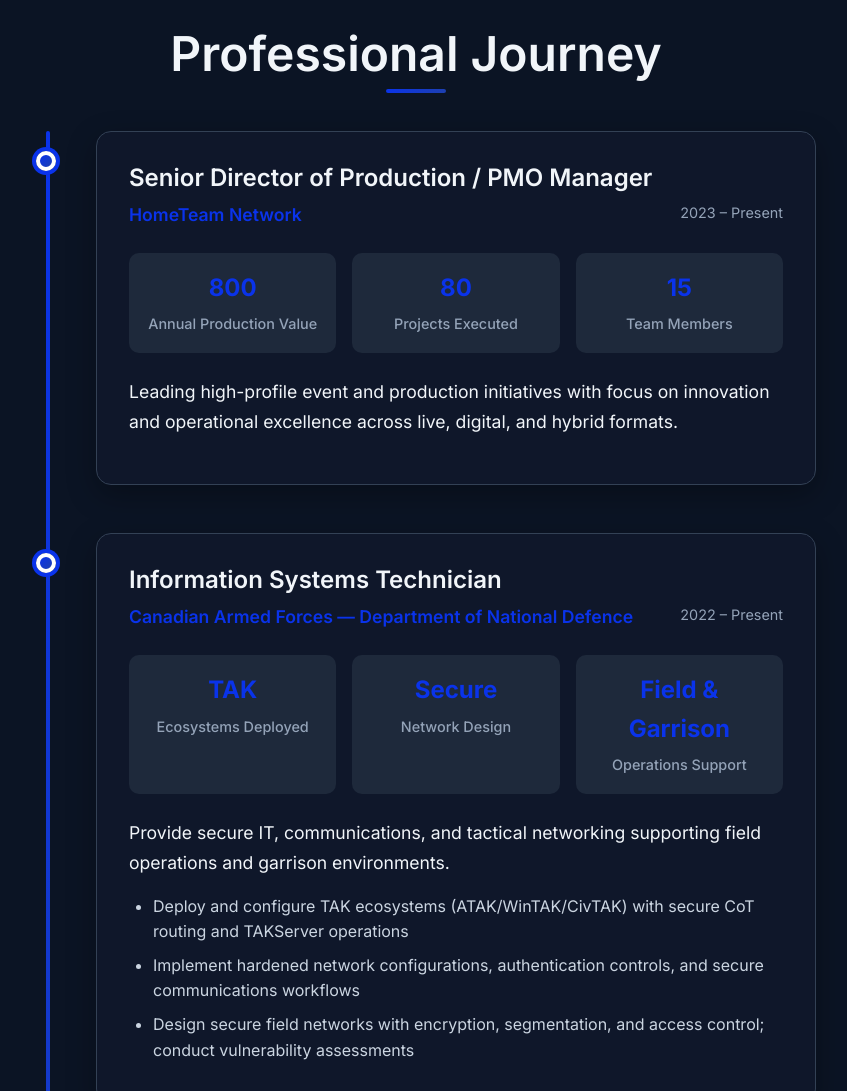
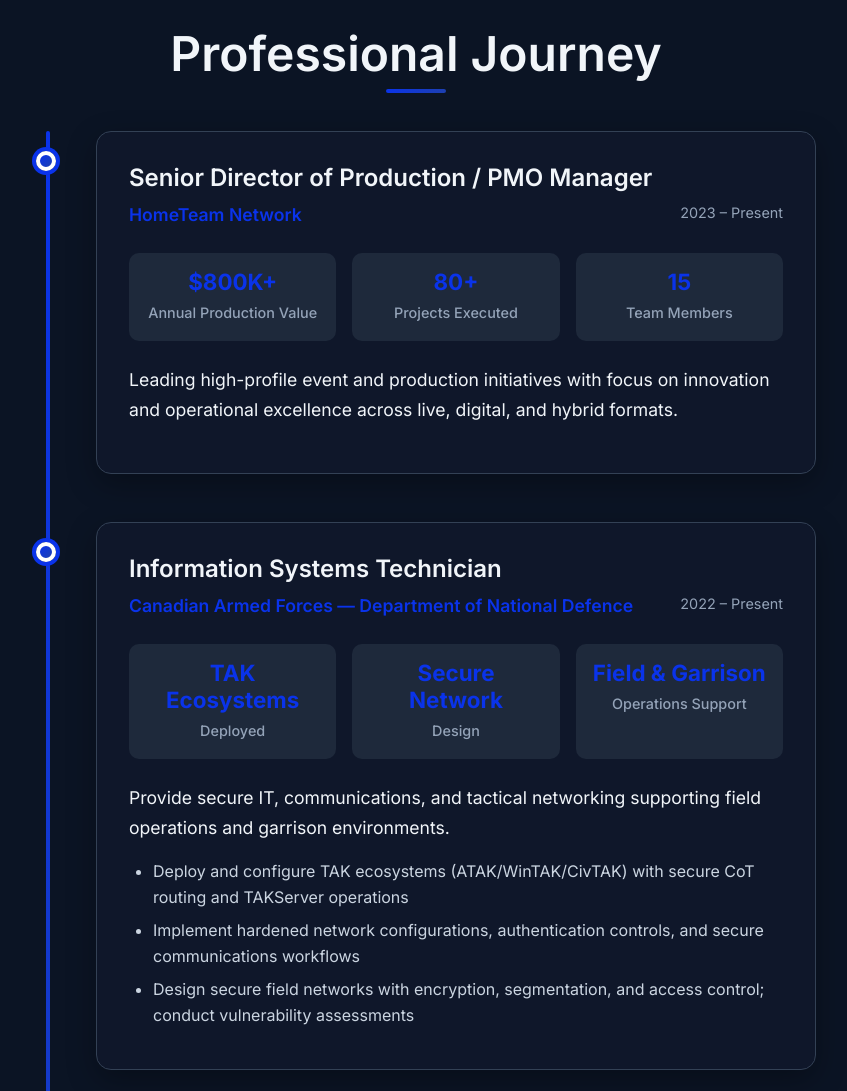
Before and after one commit to jasonjtaylor/myportfolio, a plain HTML site: page index.html in a window 1280 px wide. Shown: the part 1440-2531 px from the top of the page, without its empty margins (224-1071 px from the left). Drawn offline with Linux system fonts and the light colour scheme.

Commit message:
UI: unify metric number formatting per section (HomeTeam, Webonise, First Nations); counter preserves suffix; minor CSS tweaks

```diff
--- a/index.html
+++ b/index.html
@@ -190,12 +190,12 @@
                         </div>
                         <div class="timeline-highlights">
                             <div class="highlight-item">
-                                <span class="highlight-number">TAK</span>
-                                <span class="highlight-text">Ecosystems Deployed</span>
+                                <span class="highlight-number">TAK Ecosystems</span>
+                                <span class="highlight-text">Deployed</span>
                             </div>
                             <div class="highlight-item">
-                                <span class="highlight-number">Secure</span>
-                                <span class="highlight-text">Network Design</span>
+                                <span class="highlight-number">Secure Network</span>
+                                <span class="highlight-text">Design</span>
                             </div>
                             <div class="highlight-item">
                                 <span class="highlight-number">Field & Garrison</span>
--- a/script.js
+++ b/script.js
@@ -147,19 +147,46 @@ document.addEventListener('DOMContentLoaded', function() {
     window.addEventListener('scroll', requestParallaxUpdate, { passive: true });
 
     // Add counter animation for statistics
-    const animateCounter = (element, target, duration = 2000) => {
+    const animateCounter = (element, target, originalText, duration = 2000) => {
         let start = 0;
         const increment = target / (duration / 16);
+
+        // Check if element has separate main and suffix spans (new structure)
+        const mainSpan = element.querySelector('.highlight-number-main');
+        const suffixSpan = element.querySelector('.highlight-number-suffix');
+
+        if (mainSpan && suffixSpan) {
+            // New structure with separate spans
+            const prefixMatch = originalText.match(/^[^\d]*/);
+            const suffixText = suffixSpan.textContent;
+            const prefix = prefixMatch ? prefixMatch[0] : '';
 
             const timer = setInterval(() => {
                 start += increment;
                 if (start >= target) {
-                element.textContent = target;
+                    mainSpan.textContent = originalText.replace(/[^\d]*$/, ''); // Restore original number part
                     clearInterval(timer);
                 } else {
-                element.textContent = Math.floor(start);
+                    mainSpan.textContent = prefix + Math.floor(start);
                 }
             }, 16);
+        } else {
+            // Old structure - single text element
+            const prefixMatch = originalText.match(/^[^\d]*/);
+            const suffixMatch = originalText.match(/[^\d]*$/);
+            const prefix = prefixMatch ? prefixMatch[0] : '';
+            const suffix = suffixMatch ? suffixMatch[0] : '';
+
+            const timer = setInterval(() => {
+                start += increment;
+                if (start >= target) {
+                    element.textContent = originalText; // Restore original text with all formatting
+                    clearInterval(timer);
+                } else {
+                    element.textContent = prefix + Math.floor(start) + suffix;
+                }
+            }, 16);
+        }
     };
 
     // Trigger counter animations when stats come into view
@@ -168,11 +195,13 @@ document.addEventListener('DOMContentLoaded', function() {
             if (entry.isIntersecting) {
                 const statNumbers = entry.target.querySelectorAll('.stat-number, .highlight-number');
                 statNumbers.forEach(stat => {
-                    const text = stat.textContent;
-                    const number = parseInt(text.replace(/[^\d]/g, ''));
+                    // Get original text from main span if it exists, otherwise from the element itself
+                    const mainSpan = stat.querySelector('.highlight-number-main');
+                    const originalText = mainSpan ? (mainSpan.textContent + (stat.querySelector('.highlight-number-suffix')?.textContent || '')) : stat.textContent;
+                    const number = parseInt(originalText.replace(/[^\d]/g, ''));
                     if (number && !stat.classList.contains('animated')) {
                         stat.classList.add('animated');
-                        animateCounter(stat, number);
+                        animateCounter(stat, number, originalText);
                     }
                 });
             }
--- a/styles.css
+++ b/styles.css
@@ -485,7 +485,7 @@ p {
 
 .timeline-highlights {
     display: grid;
-    grid-template-columns: repeat(auto-fit, minmax(120px, 1fr));
+    grid-template-columns: repeat(auto-fit, minmax(160px, 1fr));
     gap: 1rem;
     margin-bottom: 1.5rem;
 }
@@ -495,14 +495,41 @@ p {
     padding: 1rem;
     background: #1e293b;
     border-radius: 10px;
+    min-width: 0; /* Prevent grid item from overflowing */
+    overflow: visible; /* Ensure content is not clipped */
+    width: 100%; /* Take full width of grid cell */
 }
 
 .highlight-number {
-    display: block;
-    font-size: 1.5rem;
+    display: flex;
+    flex-direction: column;
+    align-items: center;
+    font-size: 1.4rem;
     font-weight: 700;
     color: #0a33ea;
     margin-bottom: 0.25rem;
+    line-height: 1.2;
+}
+
+.highlight-number-main {
+    display: block;
+    font-size: 1.4rem;
+    font-weight: 700;
+    color: #0a33ea;
+    margin: 0;
+    padding: 0;
+    line-height: 1;
+}
+
+.highlight-number-suffix {
+    display: block;
+    font-size: 1rem;
+    font-weight: 600;
+    color: #0a33ea;
+    margin: 0;
+    padding: 0;
+    margin-top: -0.1rem;
+    line-height: 1;
 }
 
 .highlight-text {
```
Lines whose indentation alone changed are shown as unchanged.
